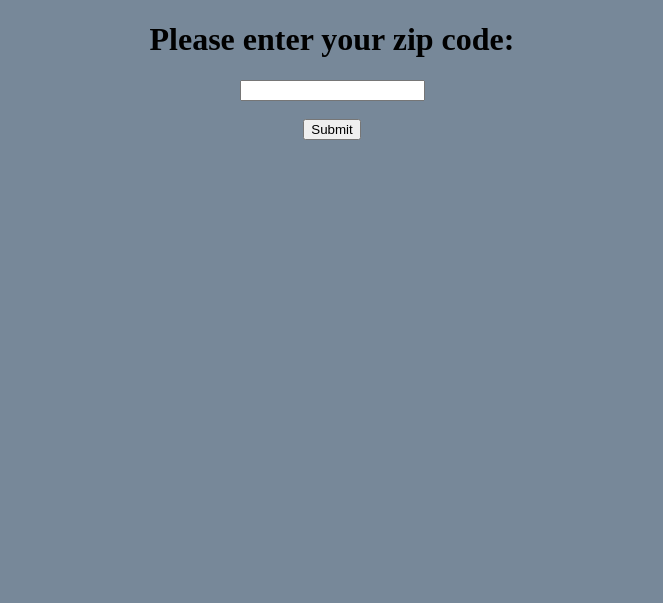
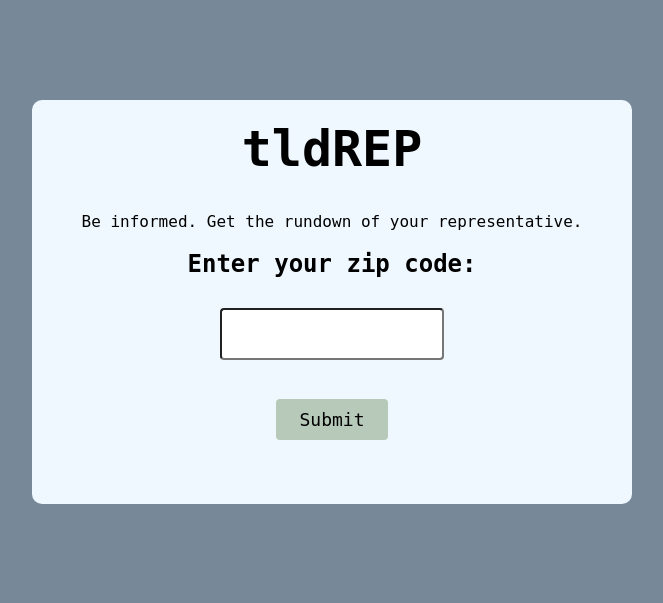
Before and after one commit to odrey-podrey/HooHacks2025, a Flask app: page / in a window 1280 px wide. Shown: the top 603 px of the page, without its empty margins (308-971 px from the left). Run offline with Flask 3, Linux system fonts and the light colour scheme.

Commit message:
improved front end design css

```diff
--- a/templates/frontEnd.html
+++ b/templates/frontEnd.html
@@ -4,23 +4,24 @@
     <meta charset="UTF-8">
     <meta name="viewport" content="width=device-width, initial-scale=1.0">
     <title>tldRep</title>
+    <link rel="stylesheet" href="style.css">
 </head>
 <body>
-    <h1>Please enter your zip code:</h1>
-    <input id="user_zipcode"> <br> <br>
-    <button onclick = "findRep()"> Submit </button>
-    <h1 id="repInfo"> </h1>
-
-    <style>
-        body {background-color: lightslategray; text-align: center; color:black}
-    </style>
+    <div class="container">
+        <h1>tldREP</h1>
+        <p> Be informed. Get the rundown of your representative. </p>
+        <h2>Enter your zip code:</h2>
+        <input id="user_zipcode"> <br> <br>
+        <button onclick = "findRep()"> Submit </button>
+        <h1 id="repInfo"> </h1>
+    </div>
 
     <script>
         function findRep() {
             let user_zipcode = document.querySelector("#user_zipcode");
             let repInfo = document.querySelector("#repInfo");
 
-            repInfo.innerHTML = "Your zip code is: " + user_zipcode.value;
+            repInfo.innerHTML = "[REPRESENTATIVE NAME] ";
 
         }
     </script>
--- /dev/null
+++ b/templates/style.css
@@ -0,0 +1,61 @@
+*{
+    box-sizing: border-box;
+}
+
+body {
+    background-color: lightslategray;
+    font-family: "OCR A Std",
+    monospace;
+    text-align: center;
+    color:black
+}
+
+.container {
+    background-color: aliceblue;
+    max-width: 600px;
+    margin: 100px auto;
+    padding: 20px;
+    box-shadow: 0 0  10px rbga(0,0,0, 0.5);
+    border-radius: 10px;
+}
+
+h1 {
+    margin-top: 0;
+    text-align: center;
+    font-size: 50px;
+}
+
+input {
+    padding: 10px;
+    border: 10px solid ccc;
+    border-radius: 4px;
+    margin: 10px 0;
+    font-size: 18px;
+    width: 40%;
+}
+
+button {
+    background-color: #b7c9b9;
+    color: black;
+    padding: 10px;
+    border: none;
+    border-radius: 4px;
+    cursor: pointer;
+    margin: 10px 0;
+    width: 20%;
+    font-family: "OCR A Std",
+    monospace;
+    font-size: 18px;
+    transition: background-color .1s
+    ease;
+}
+
+button:hover {
+    background-color: #9ead9f;
+}
+
+#user_zipcode {
+    font-size: 24px;
+    font-weight: bold;
+    margin-top: 10px;
+}
```
